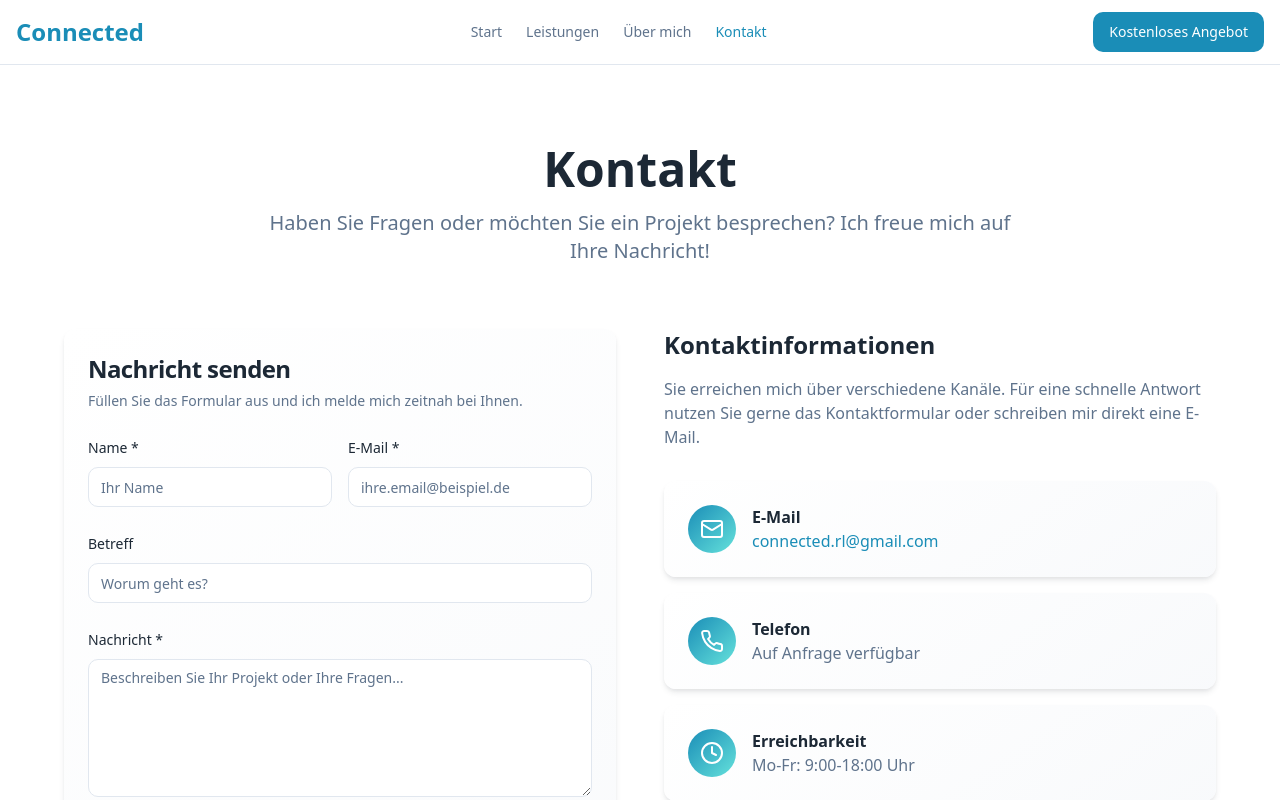
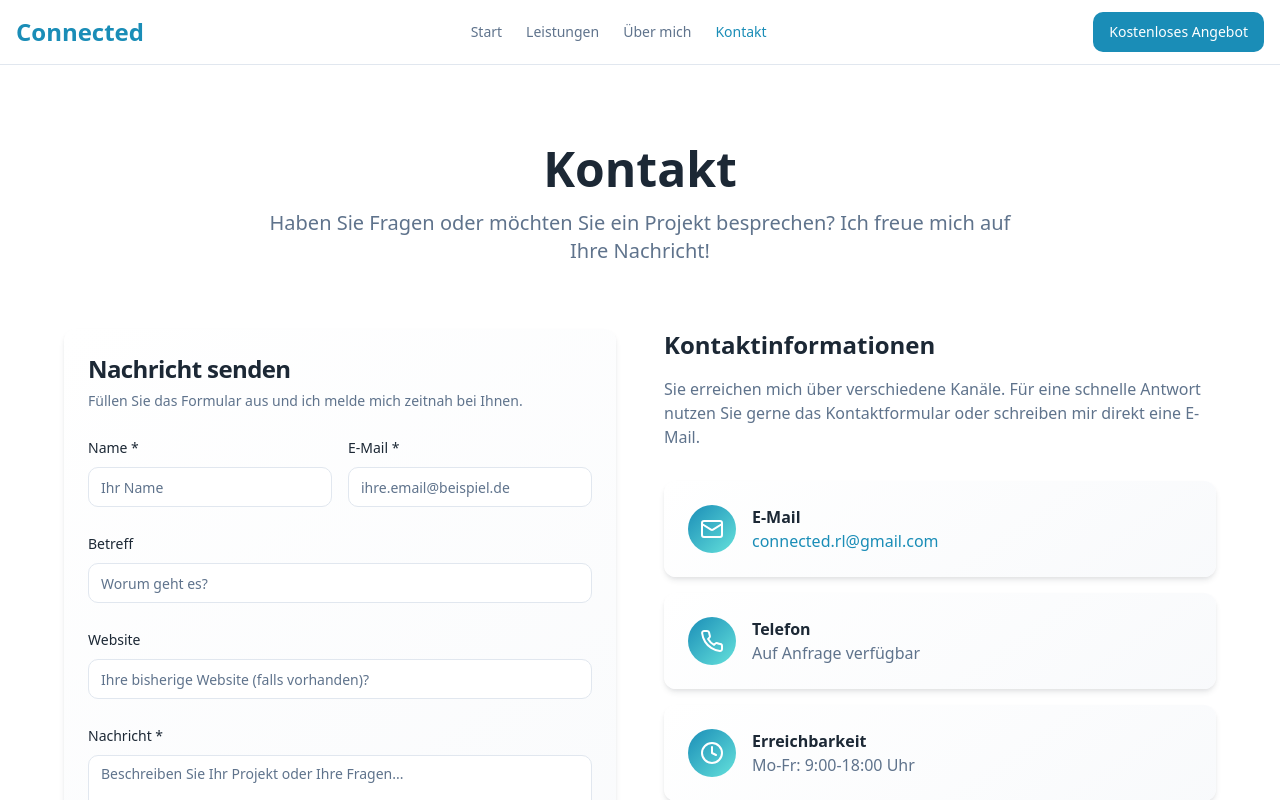
Before and after one commit to Connected-Robin-Lehmann/connected-rl, a React (Vite) app: page /contact in a window 1280 px wide. Shown: the top 800 px of the page. Built offline with nearby package versions, Linux system fonts and the light colour scheme.

Commit message:
Reverted to commit 835ea174a67cbe2f2671b7968ce976242702ff83

```diff
--- a/src/pages/Contact.tsx
+++ b/src/pages/Contact.tsx
@@ -18,6 +18,7 @@ const Contact = () => {
     name: "",
     email: "",
     subject: "",
+    website: "",
     message: "",
   });
   const [isSubmitting, setIsSubmitting] = useState(false);
@@ -47,12 +48,7 @@ const Contact = () => {
           "Vielen Dank für Ihre Anfrage. Sie erhalten eine Bestätigungs-E-Mail und ich melde mich zeitnah bei Ihnen.",
       });
 
-      setFormData({
-        name: "",
-        email: "",
-        subject: "",
-        message: "",
-      });
+      setFormData({ name: "", email: "", subject: "", message: "" });
     } catch (error: any) {
       console.error("Error sending email:", error);
       toast({
@@ -157,6 +153,18 @@ const Contact = () => {
                 </div>
 
                 <div className="space-y-2">
+                  <Label htmlFor="subject">Website</Label>
+                  <Input
+                    id="website"
+                    name="website"
+                    value={formData.website}
+                    onChange={handleInputChange}
+                    placeholder="Ihre bisherige Website (falls vorhanden)?"
+                    required={false}
+                  />
+                </div>
+
+                <div className="space-y-2">
                   <Label htmlFor="message">Nachricht *</Label>
                   <Textarea
                     id="message"
```
